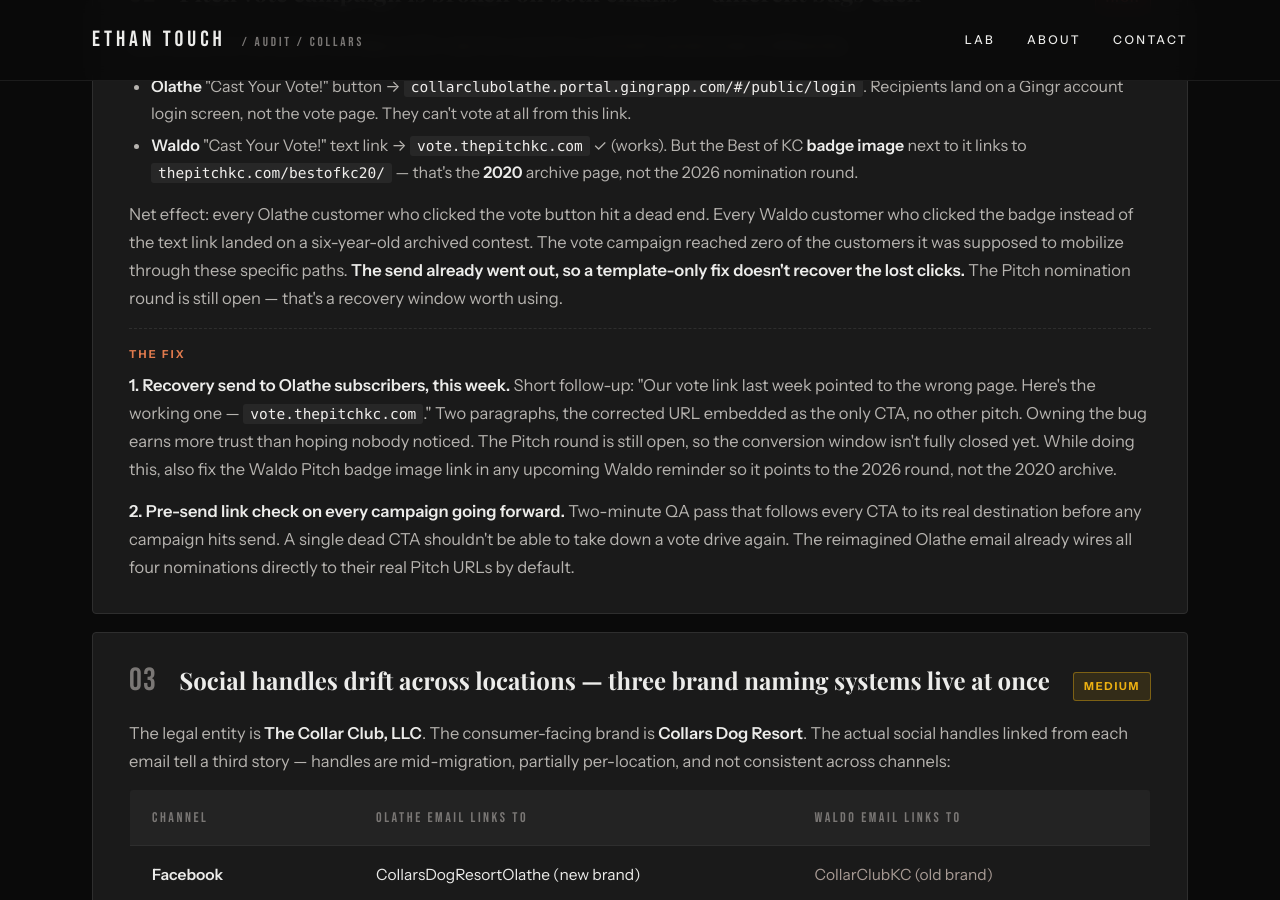
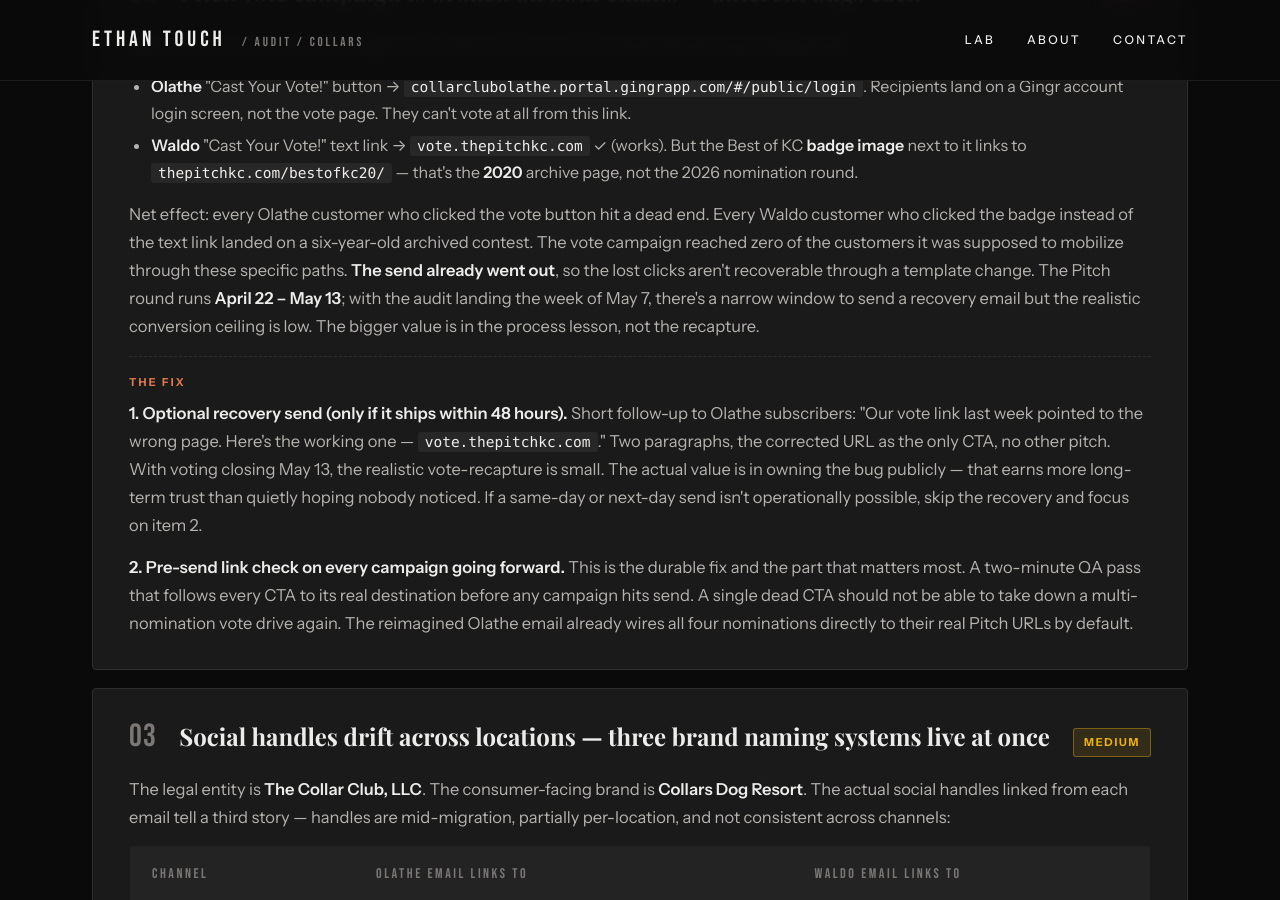
Before and after one commit to woofwallee/ethantouch.com, a Jekyll site: the page lab/emails/collars/audit/index.html, which Jekyll copies as it is, in a window 1280 px wide and 900 px high, scrolled down 2775 px. Built offline with Jekyll 4.4.1, drawn with Linux system fonts in a browser that asks for light colours; some web fonts are replaced.

Commit message:
Adjust Finding 02 fix to reflect actual Pitch voting window
Voting closes May 13. With the audit landing May 7, realistic recovery
runway is 4-5 days at best. Updated the finding intro to call out the
Apr 22 - May 13 window explicitly, and reframed the fix:

- Step 1 (recovery send) is now framed as optional and only worth
  doing if it ships in 48 hours; the value is in publicly owning the
  bug, not in vote recapture
- Step 2 (pre-send link check) is positioned as the durable fix that
  actually matters, since the recapture window is mostly closed

Co-Authored-By: Claude Opus 4.7 <noreply@anthropic.com>

```diff
--- a/lab/emails/collars/audit/index.html
+++ b/lab/emails/collars/audit/index.html
@@ -763,11 +763,11 @@
       <li><strong>Olathe</strong> "Cast Your Vote!" button → <code>collarclubolathe.portal.gingrapp.com/#/public/login</code>. Recipients land on a Gingr account login screen, not the vote page. They can't vote at all from this link.</li>
       <li><strong>Waldo</strong> "Cast Your Vote!" text link → <code>vote.thepitchkc.com</code> ✓ (works). But the Best of KC <strong>badge image</strong> next to it links to <code>thepitchkc.com/bestofkc20/</code> — that's the <strong>2020</strong> archive page, not the 2026 nomination round.</li>
     </ul>
-    <p>Net effect: every Olathe customer who clicked the vote button hit a dead end. Every Waldo customer who clicked the badge instead of the text link landed on a six-year-old archived contest. The vote campaign reached zero of the customers it was supposed to mobilize through these specific paths. <strong>The send already went out, so a template-only fix doesn't recover the lost clicks.</strong> The Pitch nomination round is still open — that's a recovery window worth using.</p>
+    <p>Net effect: every Olathe customer who clicked the vote button hit a dead end. Every Waldo customer who clicked the badge instead of the text link landed on a six-year-old archived contest. The vote campaign reached zero of the customers it was supposed to mobilize through these specific paths. <strong>The send already went out</strong>, so the lost clicks aren't recoverable through a template change. The Pitch round runs <strong>April 22 – May 13</strong>; with the audit landing the week of May 7, there's a narrow window to send a recovery email but the realistic conversion ceiling is low. The bigger value is in the process lesson, not the recapture.</p>
     <div class="finding-fix">
       <div class="finding-fix-label">The fix</div>
-      <p><strong>1. Recovery send to Olathe subscribers, this week.</strong> Short follow-up: "Our vote link last week pointed to the wrong page. Here's the working one — <code>vote.thepitchkc.com</code>." Two paragraphs, the corrected URL embedded as the only CTA, no other pitch. Owning the bug earns more trust than hoping nobody noticed. The Pitch round is still open, so the conversion window isn't fully closed yet. While doing this, also fix the Waldo Pitch badge image link in any upcoming Waldo reminder so it points to the 2026 round, not the 2020 archive.</p>
-      <p><strong>2. Pre-send link check on every campaign going forward.</strong> Two-minute QA pass that follows every CTA to its real destination before any campaign hits send. A single dead CTA shouldn't be able to take down a vote drive again. The reimagined Olathe email already wires all four nominations directly to their real Pitch URLs by default.</p>
+      <p><strong>1. Optional recovery send (only if it ships within 48 hours).</strong> Short follow-up to Olathe subscribers: "Our vote link last week pointed to the wrong page. Here's the working one — <code>vote.thepitchkc.com</code>." Two paragraphs, the corrected URL as the only CTA, no other pitch. With voting closing May 13, the realistic vote-recapture is small. The actual value is in owning the bug publicly — that earns more long-term trust than quietly hoping nobody noticed. If a same-day or next-day send isn't operationally possible, skip the recovery and focus on item 2.</p>
+      <p><strong>2. Pre-send link check on every campaign going forward.</strong> This is the durable fix and the part that matters most. A two-minute QA pass that follows every CTA to its real destination before any campaign hits send. A single dead CTA should not be able to take down a multi-nomination vote drive again. The reimagined Olathe email already wires all four nominations directly to their real Pitch URLs by default.</p>
     </div>
   </article>
 
```
